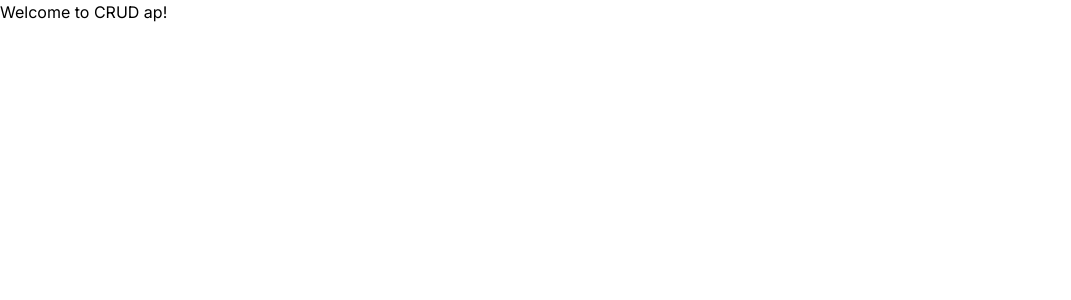
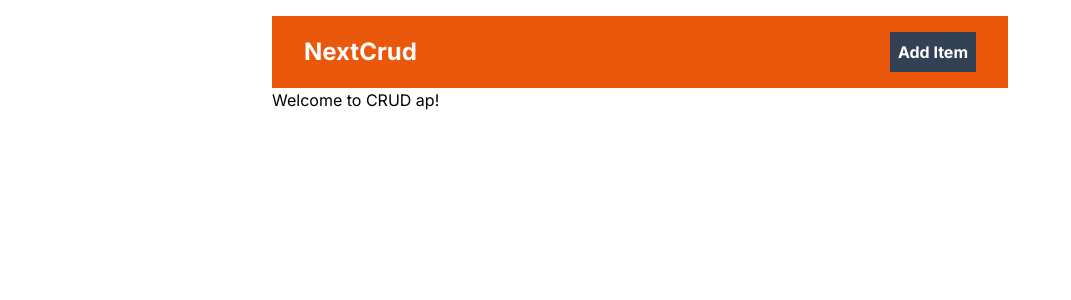
Before and after one commit to hninhnin0929/nextcrud, a Next.js app: page / in a window 1280 px wide. Shown: the top 300 px of the page, without its empty margins (0-1071 px from the left). Built offline with nearby package versions, Linux system fonts and the light colour scheme.

Commit message:
add header in layout

```diff
--- a/src/app/layout.tsx
+++ b/src/app/layout.tsx
@@ -1,12 +1,13 @@
 import type { Metadata } from "next";
 import { Inter } from "next/font/google";
 import "./globals.css";
+import Header from "./components/Header";
 
 const inter = Inter({ subsets: ["latin"] });
 
 export const metadata: Metadata = {
-  title: "Create Next App",
-  description: "Generated by create next app",
+  title: "Next Crud App",
+  description: "Crud app showing all capabilities of Next JS",
 };
 
 export default function RootLayout({
@@ -16,7 +17,12 @@ export default function RootLayout({
 }>) {
   return (
     <html lang="en">
-      <body className={inter.className}>{children}</body>
+      <body className={inter.className}>
+        <div className="max-w-3xl mx-auto p-4">
+          <Header />
+          {children}
+        </div>
+      </body>
     </html>
   );
 }
--- a/src/app/page.tsx
+++ b/src/app/page.tsx
@@ -2,6 +2,7 @@ import Image from "next/image";
 
 export default function Home() {
   return (
+
     <div>Welcome to CRUD ap!</div>
   );
 }
```
